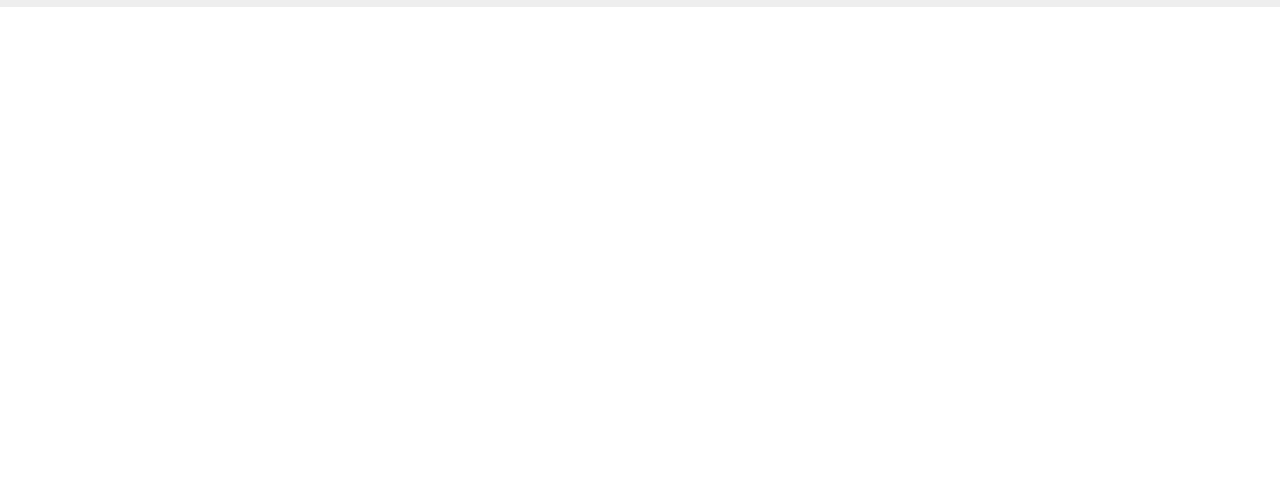
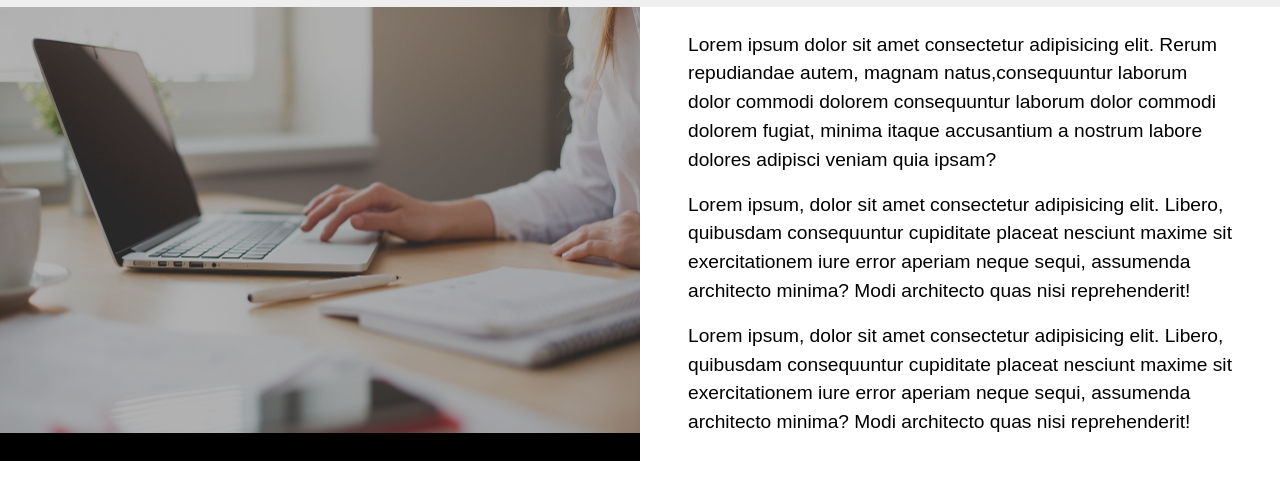
Before and after one commit to Pranjali24/Simple-flex-website, a plain HTML site: page index.html in a window 1280 px wide. Shown: the part 52-552 px from the top of the page. Drawn offline with Linux system fonts and the light colour scheme.

Commit message:
Add remaining header section

```diff
--- a/index.html
+++ b/index.html
@@ -34,6 +34,16 @@
           </li>
         </ul>
       </nav>
+      <section class="header__content">
+        <div class="header__imgbox">
+          <img src="Images/header.jpg" alt="header image" class="header__img">
+        </div>
+        <div class="header__details">
+          <p class="header__detail">Lorem ipsum dolor sit amet consectetur adipisicing elit. Rerum repudiandae autem, magnam natus,consequuntur laborum dolor commodi dolorem  consequuntur laborum dolor commodi dolorem fugiat, minima itaque accusantium a nostrum labore dolores adipisci veniam quia ipsam?</p>
+          <p class="header__detail">Lorem ipsum, dolor sit amet consectetur adipisicing elit. Libero, quibusdam consequuntur cupiditate placeat nesciunt maxime sit exercitationem iure error aperiam neque sequi, assumenda architecto minima? Modi architecto quas nisi reprehenderit!</p>
+          <p class="header__detail">Lorem ipsum, dolor sit amet consectetur adipisicing elit. Libero, quibusdam consequuntur cupiditate placeat nesciunt maxime sit exercitationem iure error aperiam neque sequi, assumenda architecto minima? Modi architecto quas nisi reprehenderit!</p>
+        </div>
+      </section>
     </header>
 
 
--- a/styles.css
+++ b/styles.css
@@ -4,6 +4,7 @@
     box-sizing: border-box;
     font-family: sans-serif;
 }
+/* Header Section */
 .header{
     width: 100%;
     background-color: #eee;
@@ -39,6 +40,33 @@
     cursor: pointer;
 }
 
+
+/* Header content */
+.header__content{
+    display: flex;
+}
+.header__imgbox{
+    width: 50%;
+    background-color: #000;
+}
+.header__img{
+   width: 100%;
+   display: block;
+   opacity: 0.7;
+}
+.header__details{
+    width: 50%;
+    background-color: #fff;
+    padding: 1rem 3rem;
+}
+.header__detail{
+   font-size: 1.2rem;
+   line-height: 1.5;
+   padding: .5rem 0;
+}
+
+
+/* Naviggation media query for small screen */
 @media only screen and (max-width:500px){
     .nav{
         display: none;
```
Also changed, not shown: Images/header.jpg (added).
